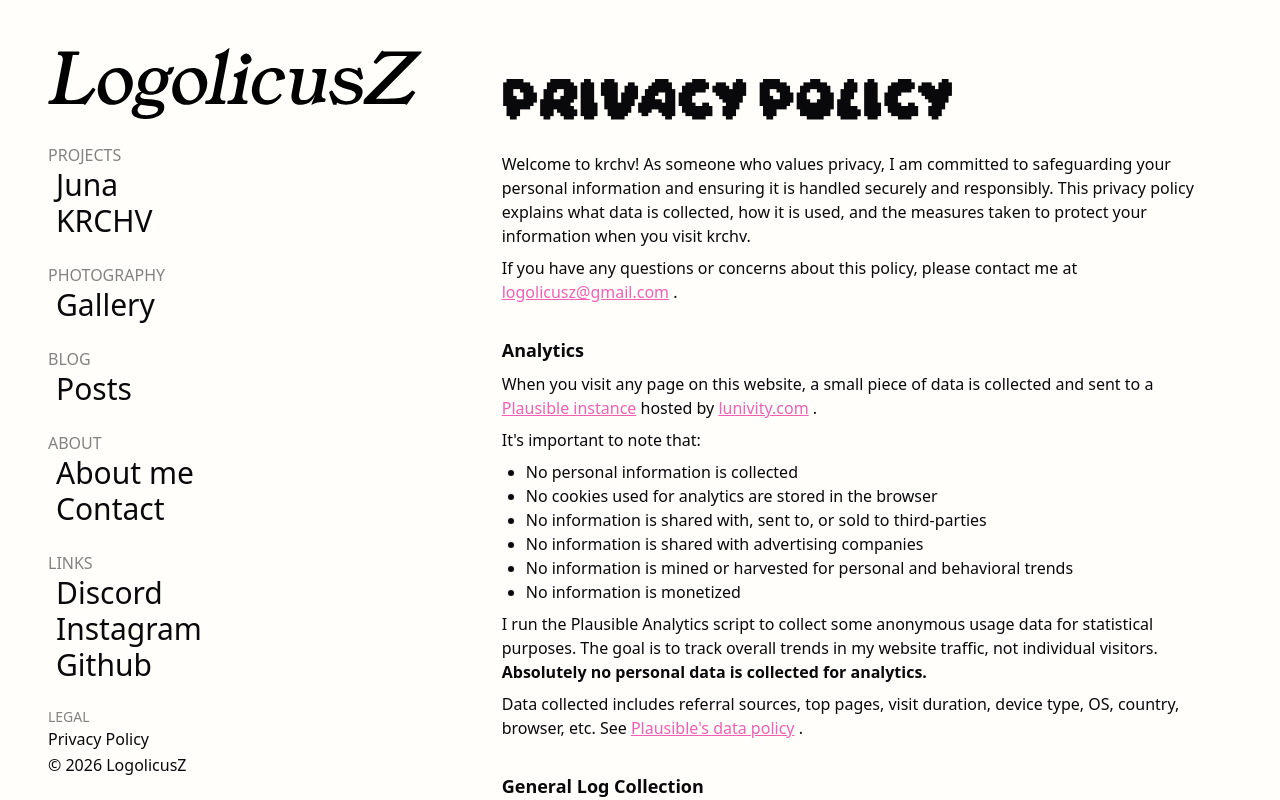
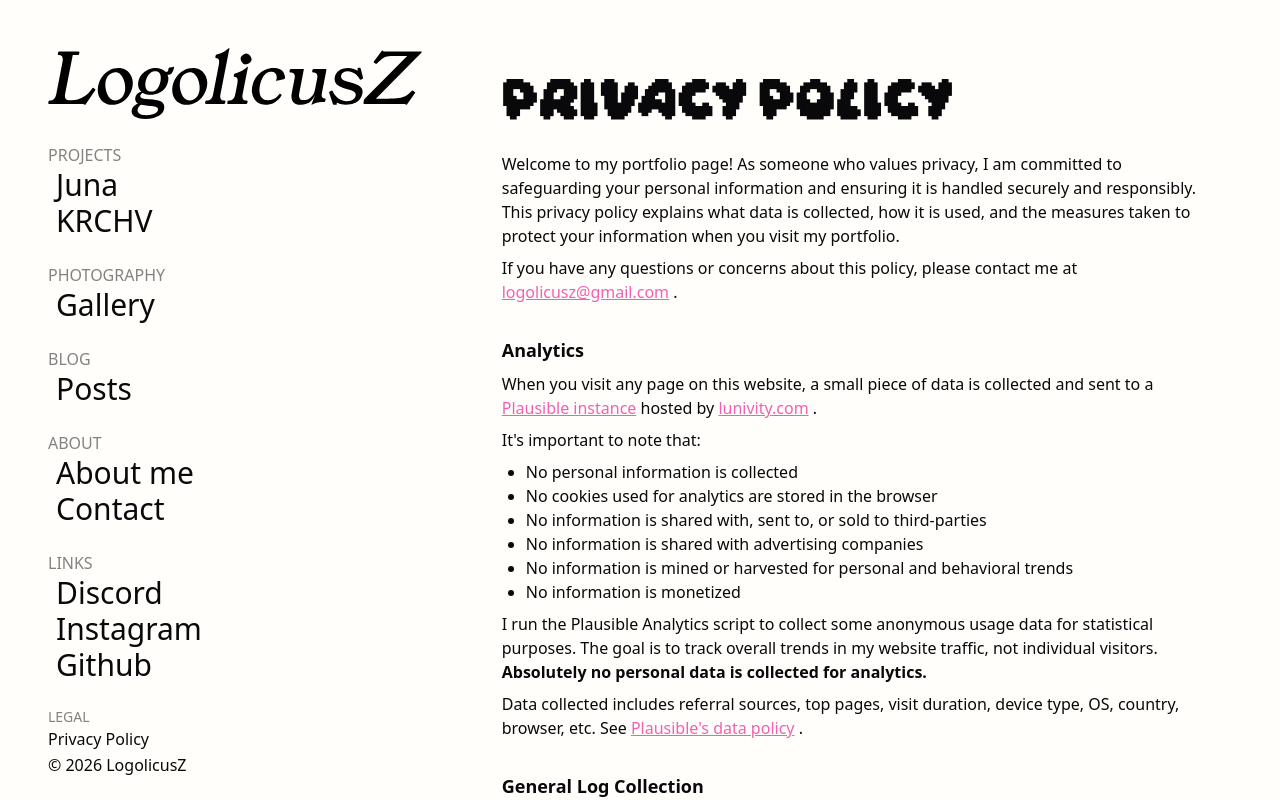
Before and after one commit to LogolicusZ/Website_V2, a SvelteKit app: page /legal in a window 1280 px wide. Built offline with nearby package versions, Linux system fonts and the light colour scheme.

Commit message:
[c] updated legal page

```diff
--- a/src/routes/legal/+page.svelte
+++ b/src/routes/legal/+page.svelte
@@ -1,6 +1,6 @@
 <svelte:head>
-  <title>Legal - krchv</title>
-  <meta name="description" content="A collection of legal documents for krchv.logolicusz.com." />
+  <title>Legal - My portfolio</title>
+  <meta name="description" content="A collection of legal documents for my portfolio.logolicusz.com." />
 </svelte:head>
 
 <div class="mx-auto max-w-3xl p-4 sm:p-6 lg:p-8">
@@ -9,9 +9,9 @@
     <h1 class="font-daydream mb-8 text-4xl">Privacy Policy</h1>
 
     <p>
-      Welcome to krchv! As someone who values privacy, I am committed to safeguarding your personal information and
+      Welcome to my portfolio page! As someone who values privacy, I am committed to safeguarding your personal information and
       ensuring it is handled securely and responsibly. This privacy policy explains what data is collected, how it is
-      used, and the measures taken to protect your information when you visit krchv.
+      used, and the measures taken to protect your information when you visit my portfolio.
     </p>
     <p>
       If you have any questions or concerns about this policy, please contact me at
```
